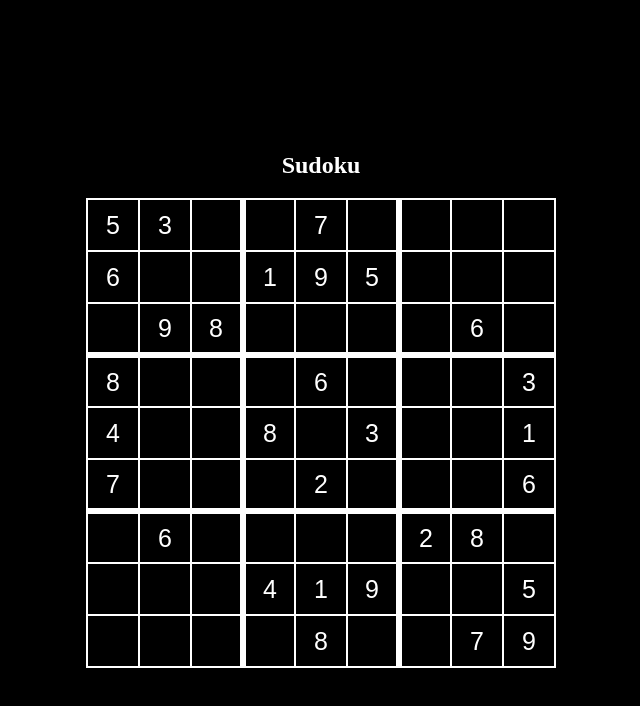
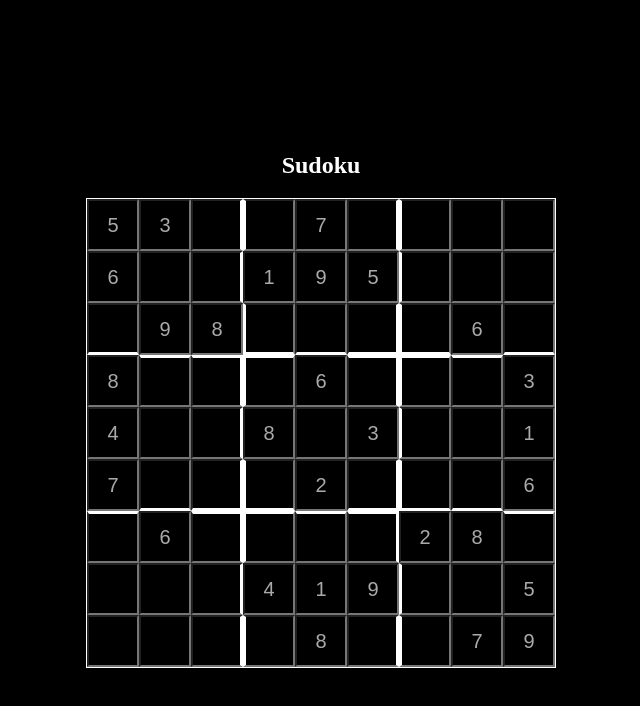
Before and after one commit to Lenglet-jeremy/Sudoku, a React (Vite) app: page / in a window 1280 px wide. Shown: the top 706 px of the page, without its empty margins (319-959 px from the left). Built offline with nearby package versions, Linux system fonts and the light colour scheme.

Commit message:
mise à jour Globale

```diff
--- a/src/Grid/Grid.css
+++ b/src/Grid/Grid.css
@@ -75,7 +75,9 @@
             color: #FFFFFF;
         }
 
-
+    }
+    input{
+        font-size: 10px;
     }
 }
 
--- a/src/Grid/Grid.jsx
+++ b/src/Grid/Grid.jsx
@@ -71,13 +71,22 @@ export default function Grid() {
             for (let col = 1; col < 10; col++) {
                 const dataKey = `${row}-${col}`;
                 const isHighlighted = highlightedCells[dataKey] || false;
+                const initialValueStyle = {
+                    backgroundColor: isHighlighted ? "#FF444444" : "#000000",
+                    color: "#AAAAAA",
+                    padding: 0,
+                    margin: 0,
+                    fontSize: "20px",
+                    // border: "1px solid #FFFFFF",
+                    textAlign: "center"
+                }
                 const cellStyle = {
                     backgroundColor: isHighlighted ? "#FF444444" : "#000000",
                     color: "#FFFFFF",
                     padding: 0,
                     margin: 0,
-                    fontSize: "25px",
-                    border: "1px solid #FFFFFF",
+                    fontSize: "20px",
+                    // border: "1px solid #FFFFFF",
                     textAlign: "center"
                 };
 
@@ -103,7 +112,7 @@ export default function Grid() {
                         key={dataKey}
                         className={`Cell${row}-${col}`}
                         data-key={dataKey}
-                        style={cellStyle}
+                        style={ isInitialValue ? initialValueStyle : cellStyle}
                         onChange={isInitialValue ? undefined : checkRules}
                         value={cellValues[dataKey] || ''}
                         readOnly={isInitialValue}
```
